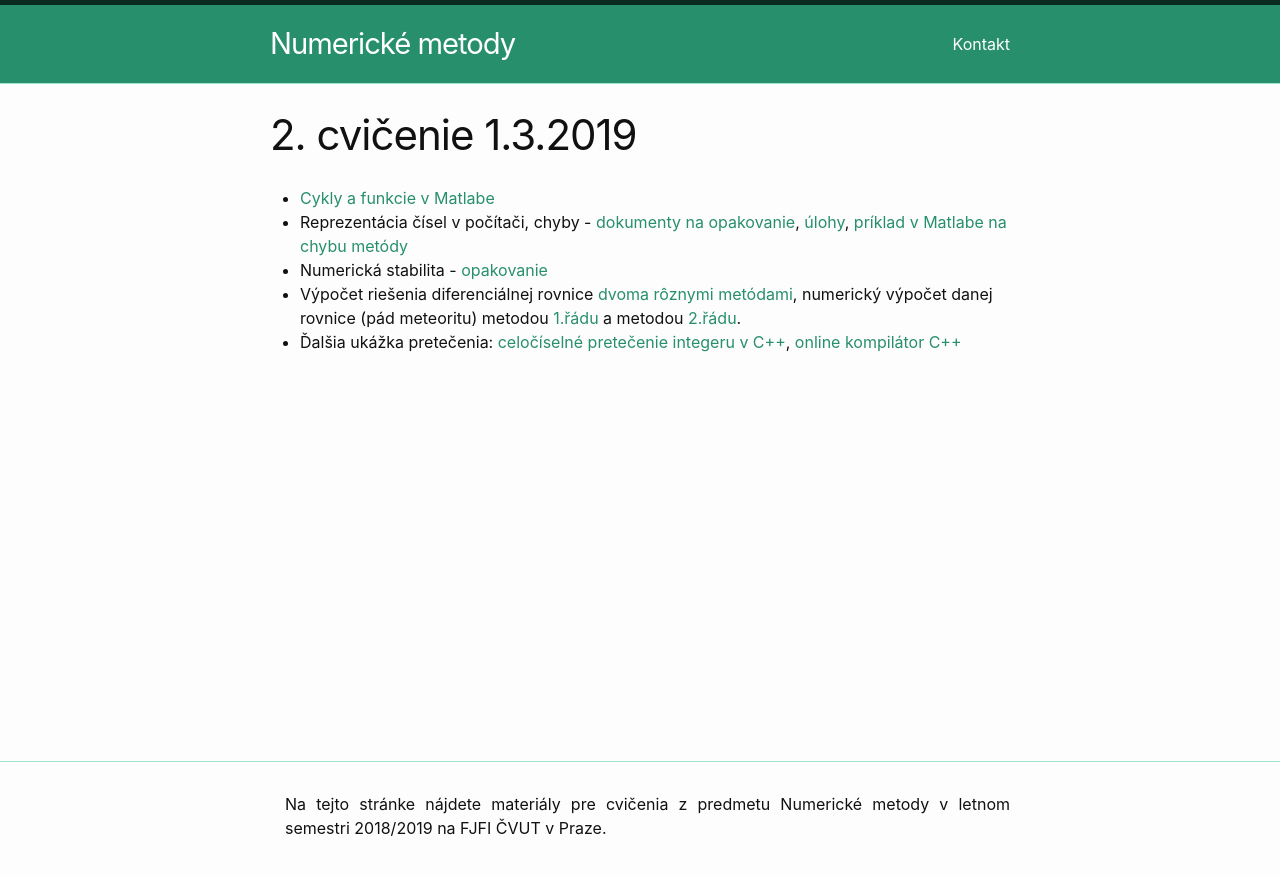
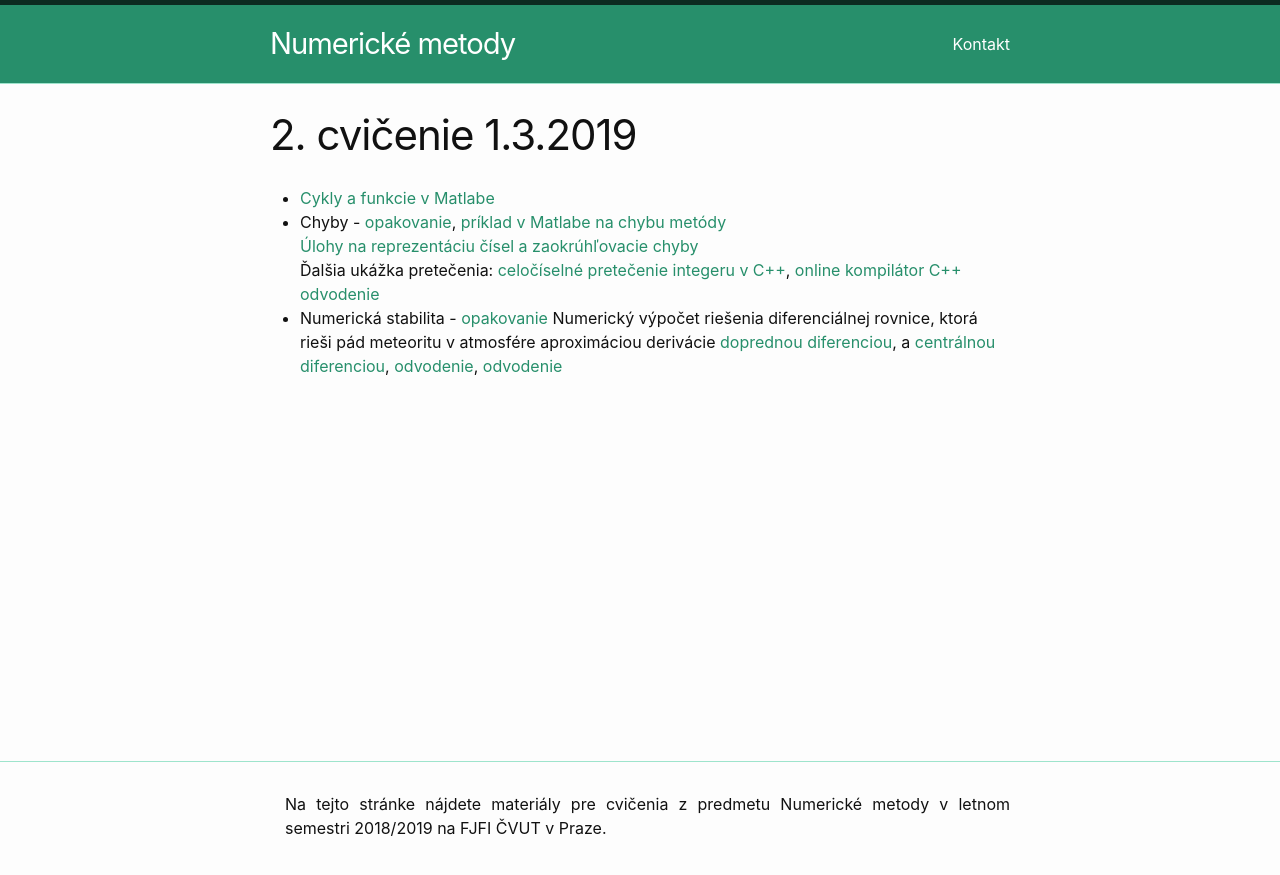
Before and after one commit to maslarova/maslarova.github.io, a Jekyll site: the page built from _posts/2019-02-27-cvicenie2.md, in a window 1280 px wide. Shown: the top 875 px of the page. Built offline with Jekyll 4.4.1, drawn with Linux system fonts in a browser that asks for light colours.

Commit message:
upravy materialov

```diff
--- a/_posts/2019-02-27-cvicenie2.md
+++ b/_posts/2019-02-27-cvicenie2.md
@@ -5,10 +5,12 @@ title:  "2. cvičenie 1.3.2019"
 ---
 
 - [Cykly a funkcie v Matlabe](http://maslarova.github.io/cvicenie2/cykly.pdf)
-- Reprezentácia čísel v počítači, chyby - [dokumenty na opakovanie](http://kfe.fjfi.cvut.cz/~matysma4/nme/cv02/cviceni1a.pdf), [úlohy](http://maslarova.github.io/cvicenie2/priklady2_chyby.pdf), [príklad v Matlabe na chybu metódy](http://maslarova.github.io/cvicenie2/chyba_metody.m)
+- Chyby - [opakovanie](http://kfe.fjfi.cvut.cz/~matysma4/nme/cv02/cviceni1a.pdf), [príklad v Matlabe na chybu metódy](http://maslarova.github.io/cvicenie2/chyba_metody.m)<br />
+ [Úlohy na reprezentáciu čísel a zaokrúhľovacie chyby](http://maslarova.github.io/cvicenie2/priklady2_chyby.pdf) <br />
+ Ďalšia ukážka pretečenia: [celočíselné pretečenie integeru v C++](http://maslarova.github.io/cvicenie2/pretecenie.cpp), [online kompilátor C++](http://www.tutorialspoint.com/compile_cpp11_online.php)
+ [odvodenie](http://kfe.fjfi.cvut.cz/~vyskocil/nme/cv02/priklad21.pdf)
 - Numerická stabilita - [opakovanie](http://kfe.fjfi.cvut.cz/~matysma4/nme/cv02/cviceni2a.pdf)
-- Výpočet riešenia diferenciálnej rovnice [dvoma rôznymi metódami](http://kfe.fjfi.cvut.cz/~vyskocil/nme/cv02/priklad21.pdf), numerický výpočet danej rovnice (pád meteoritu) metodou [1.řádu](http://maslarova.github.io/cvicenie2/pad_meteoritu1.m) a metodou [2.řádu](http://maslarova.github.io/cvicenie2/pad_meteoritu2.m).
-- Ďalšia ukážka pretečenia: [celočíselné pretečenie integeru v C++](http://maslarova.github.io/cvicenie2/pretecenie.cpp), [online kompilátor C++](http://www.tutorialspoint.com/compile_cpp11_online.php)
+ Numerický výpočet riešenia diferenciálnej rovnice, ktorá rieši pád meteoritu v atmosfére aproximáciou derivácie [doprednou diferenciou](http://maslarova.github.io/cvicenie2/pad_meteoritu1.m), a [centrálnou diferenciou](http://maslarova.github.io/cvicenie2/pad_meteoritu2.m),  [odvodenie](http://kfe.fjfi.cvut.cz/~vyskocil/nme/cv02/priklad21.pdf), [odvodenie](http://kfe.fjfi.cvut.cz/~vyskocil/nme/cv02/priklad21.pdf)
 
 
 
```
Also changed, not shown: _posts/2019-02-21-cvicenie1.md (+1 -1 lines), 4 other files.
